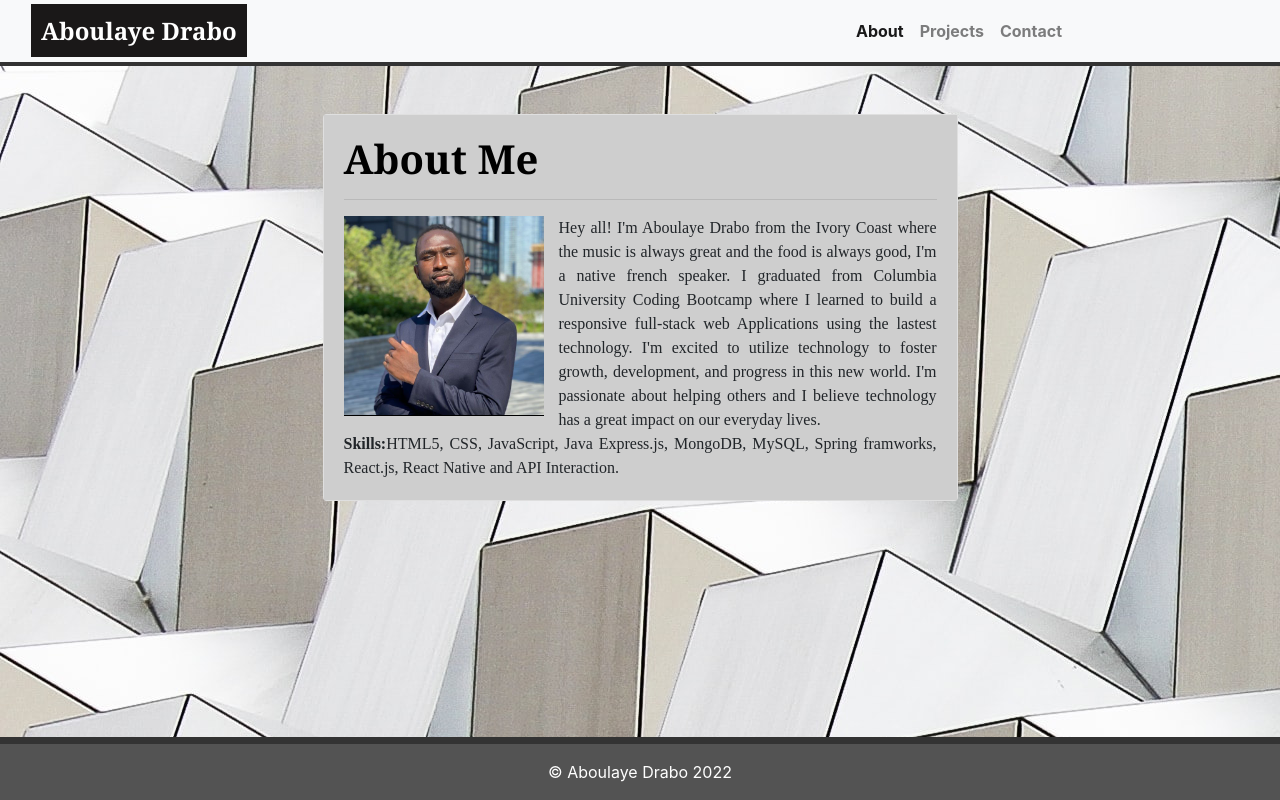
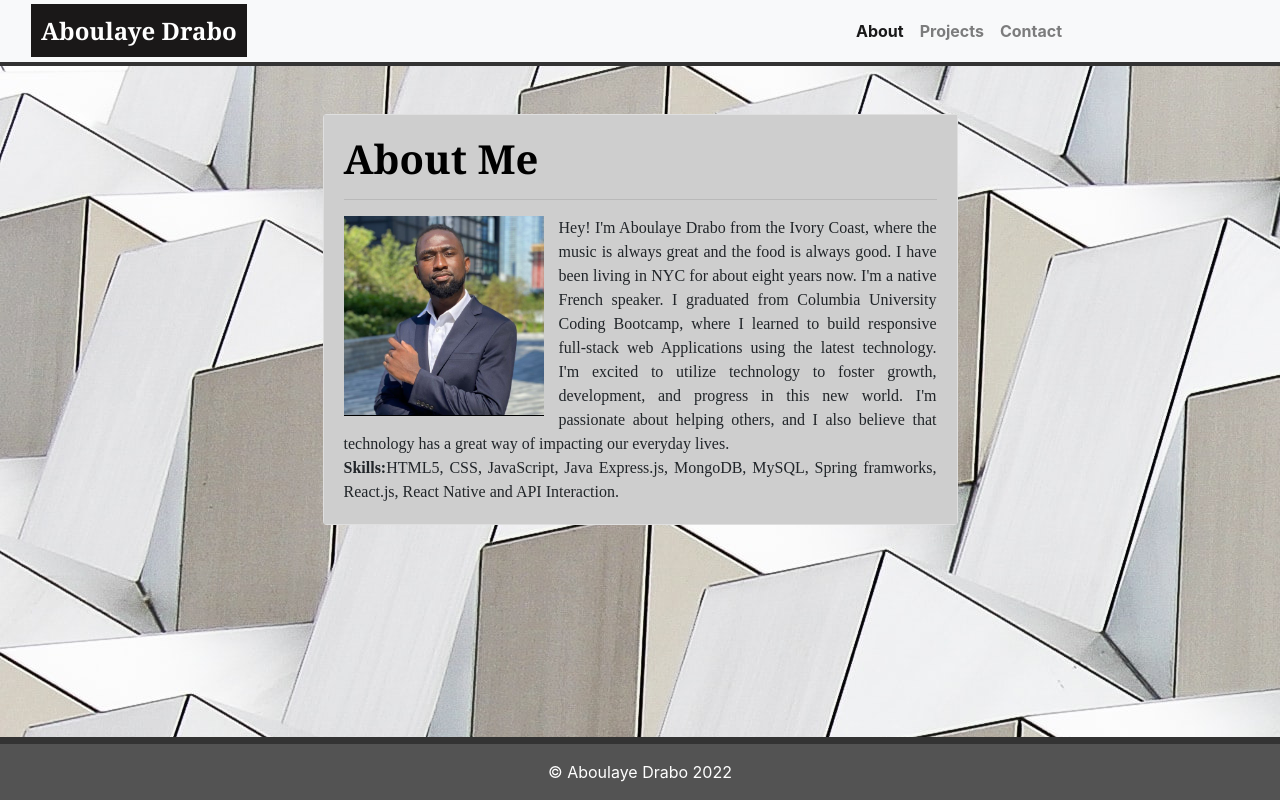
Before and after one commit to Drabis/react-portfolio, a React (Create React App) app: page / in a window 1280 px wide. Built offline with nearby package versions, Linux system fonts and the light colour scheme.

Commit message:
re-phrase

```diff
--- a/src/components/pages/About.js
+++ b/src/components/pages/About.js
@@ -16,13 +16,8 @@ function About() {
                   {/* <img src={process.env.PUBLIC_URL + '/assets/images/abou.jpg'} alt="" /> */}
                 </div>
                 <p className="card-text">
-                   Hey all! I'm Aboulaye Drabo from the Ivory Coast where
-                  the music is always great and the food is always good, I'm a
-                  native french speaker. I graduated from Columbia University Coding Bootcamp where I learned to build a responsive full-stack web Applications using the lastest technology.
-                   I'm excited to utilize technology to
-                  foster growth, development, and progress in this new world. I'm passionate about
-                  helping others and I believe technology has a great impact on our
-                  everyday lives. <br />
+                Hey!
+                  I'm Aboulaye Drabo from the Ivory Coast, where the music is always great and the food is always good. I have been living in NYC for about eight years now. I'm a native French speaker. I graduated from Columbia University Coding Bootcamp, where I learned to build responsive full-stack web Applications using the latest technology. I'm excited to utilize technology to foster growth, development, and progress in this new world. I'm passionate about helping others, and I also believe that technology has a great way of impacting our everyday lives. <br />
                   <b>Skills:</b>
                   HTML5, CSS, JavaScript, Java
                   Express.js, MongoDB, MySQL, Spring framworks, React.js, React Native and
```
